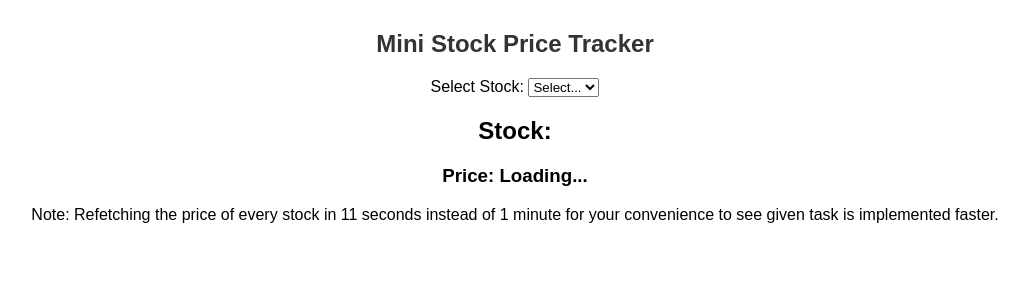
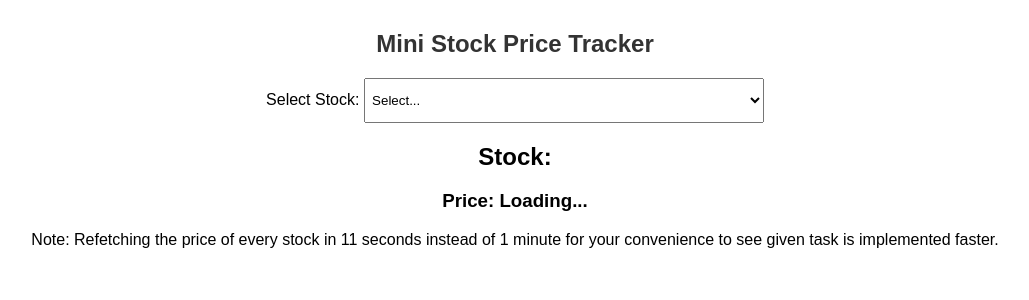
Before and after one commit to is1dd/spearmint-fronetend, a React (Vite) app: page / in a window 1280 px wide. Shown: the top 300 px of the page, without its empty margins (125-1154 px from the left). Built offline with nearby package versions, Linux system fonts and the light colour scheme.

Commit message:
Update StockSelector.jsx

```diff
--- a/src/components/StockSelector.jsx
+++ b/src/components/StockSelector.jsx
@@ -2,11 +2,15 @@ import React from "react";
 
 const StockSelector = ({ onSelect }) => {
   const stockList = ["abc", "stock1", "stock2", "stock3"];
+  const selectStyle = {
+    width: "25rem",
+  padding: "0.8rem 0.2rem"
+  }
 
   return (
     <div>
       <label>Select Stock: </label>
-      <select onChange={(e) => onSelect(e.target.value)}>
+      <select style={selectStyle} onChange={(e) => onSelect(e.target.value)}>
         <option value="">Select...</option>
         {stockList.map((stock) => (
           <option key={stock} value={stock}>
```
